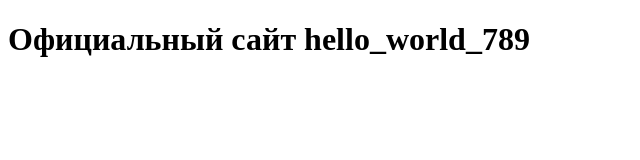
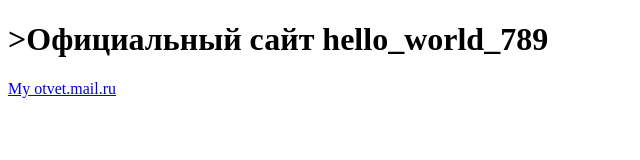
Before and after one commit to hello-world-789/hello-world-789, a plain HTML site: page index.html in a window 1280 px wide. Shown: the whole page, without its empty margins (0-640 px from the left). Drawn offline with Linux system fonts and the light colour scheme.

Commit message:
Ссылка на мой ответ майл ру

```diff
--- a/index.html
+++ b/index.html
@@ -5,6 +5,7 @@
     <title>Официальный сайт hello_world_789</title>
 </head>
 <body>
-    <h1>Официальный сайт hello_world_789</h1>
+    <h1>>Официальный сайт hello_world_789</h1>
+    <a href="https://otvet.mail.ru/profile/hello_world_789">My otvet.mail.ru</a>
 </body>
 </html>
```
